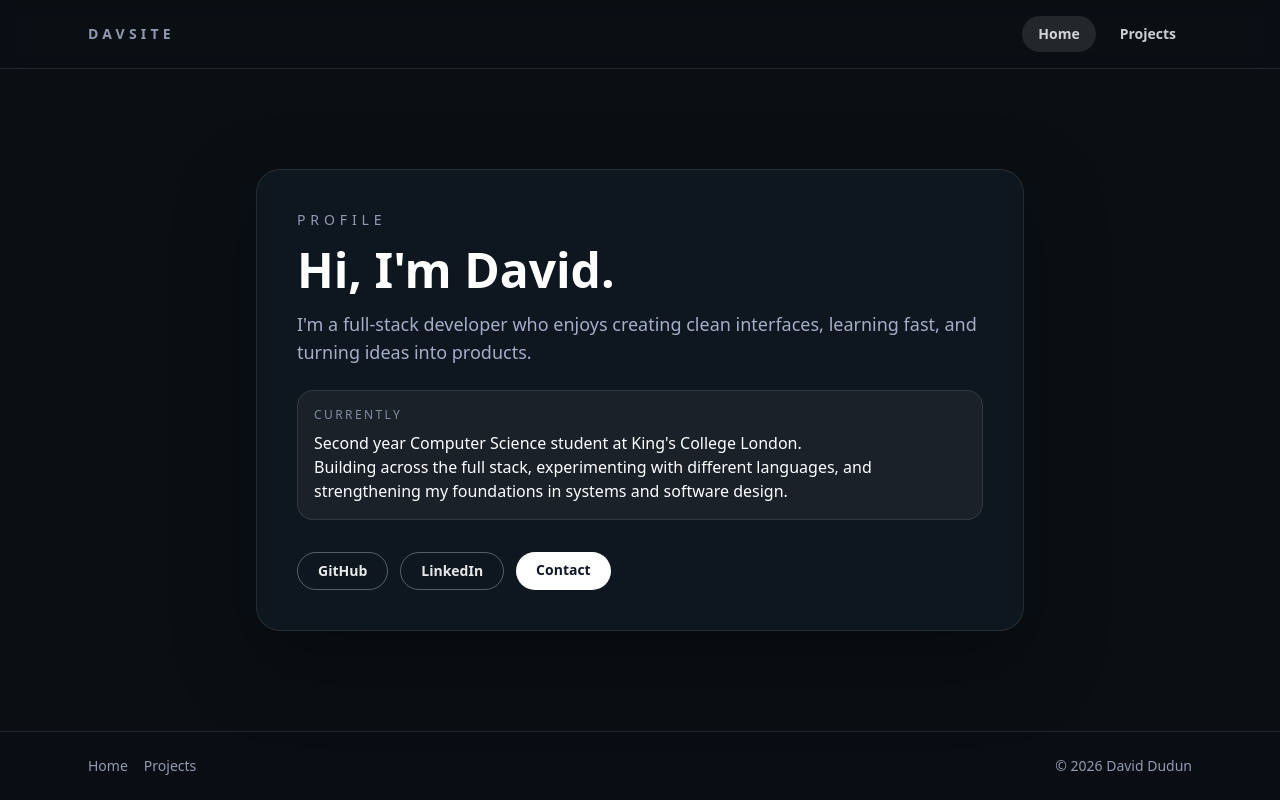
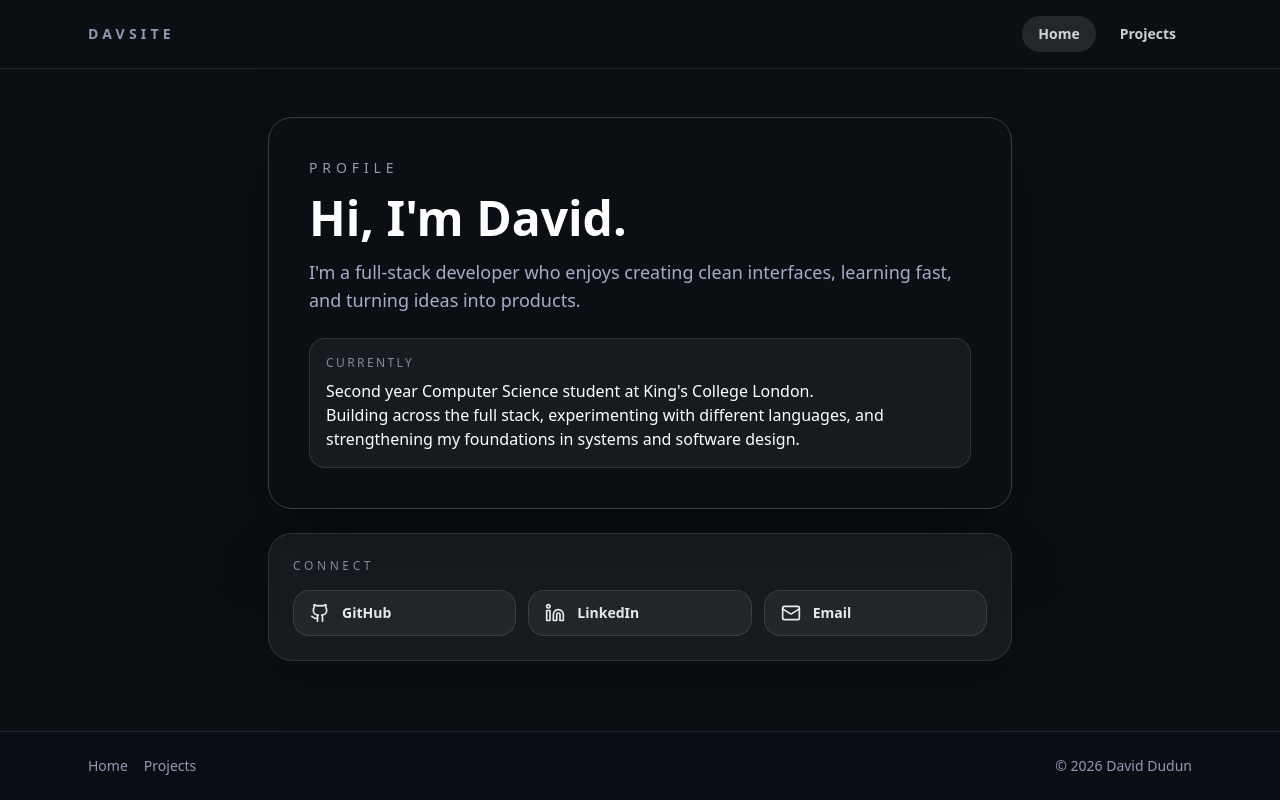
Before and after one commit to daviddudun/davsite, a React app in the folder frontend/: page / in a window 1280 px wide. Built offline with nearby package versions, Linux system fonts and the light colour scheme; the HTML template or start-up script is replaced by a standard one.

Commit message:
feat: offset profile page components and move contact links

```diff
--- a/frontend/package.json
+++ b/frontend/package.json
@@ -12,7 +12,8 @@
   "dependencies": {
     "react": "^19.2.0",
     "react-dom": "^19.2.0",
-    "react-router-dom": "^7.8.0"
+    "react-router-dom": "^7.8.0",
+    "lucide-react": "^0.542.0"
   },
   "devDependencies": {
     "@eslint/js": "^9.39.1",
--- a/frontend/src/App.css
+++ b/frontend/src/App.css
@@ -1,5 +1,6 @@
 .app-shell {
   display: grid;
-  place-items: center;
+  justify-items: center;
+  align-items: start;
   padding: 48px 20px;
 }
--- a/frontend/src/pages/Home.tsx
+++ b/frontend/src/pages/Home.tsx
@@ -1,7 +1,10 @@
+import { Github, Linkedin, Mail } from 'lucide-react'
+
 function Home() {
   return (
-    <main className="app-shell bg-midnight text-white flex-1">
-      <section className="w-full max-w-3xl rounded-3xl border border-white/10 bg-steel/90 p-10 shadow-[0_30px_80px_rgba(0,0,0,0.35)] backdrop-blur">
+    <main className="app-shell bg-midnight text-white flex-1 grid-cols-5">
+      <div className="col-start-2 col-span-3 w-full max-w-3xl justify-self-start space-y-6">
+        <section className="rounded-3xl border border-white/20 bg-transparent p-10 shadow-[0_30px_80px_rgba(0,0,0,0.35)] backdrop-blur">
         <p className="text-sm uppercase tracking-[0.35em] text-mist/70">
           Profile
         </p>
@@ -21,31 +24,40 @@ function Home() {
               Building across the full stack, experimenting with different languages, and strengthening my foundations in systems and software design.
             </p>
         </div>
-        <div className="mt-8 flex flex-wrap gap-3">
+        </section>
+        <section className="rounded-3xl border border-white/10 bg-white/5 p-6 shadow-[0_20px_50px_rgba(0,0,0,0.25)] backdrop-blur">
+          <p className="text-xs uppercase tracking-[0.3em] text-mist/60">
+            Connect
+          </p>
+          <div className="mt-4 grid gap-3 sm:grid-cols-3">
             <a
-            className="rounded-full border border-white/30 px-5 py-2 text-sm font-semibold text-white/90 transition hover:border-white"
+              className="flex items-center gap-3 rounded-2xl border border-white/10 bg-white/5 px-4 py-3 text-sm font-semibold text-white/90 transition hover:border-white/40"
               href="https://github.com/xlightningstar"
               target="_blank"
               rel="noreferrer"
             >
+              <Github className="h-5 w-5" aria-hidden="true" />
               GitHub
             </a>
             <a
-            className="rounded-full border border-white/30 px-5 py-2 text-sm font-semibold text-white/90 transition hover:border-white"
+              className="flex items-center gap-3 rounded-2xl border border-white/10 bg-white/5 px-4 py-3 text-sm font-semibold text-white/90 transition hover:border-white/40"
               href="https://www.linkedin.com/in/david-dudun-8995bb180/"
               target="_blank"
               rel="noreferrer"
             >
+              <Linkedin className="h-5 w-5" aria-hidden="true" />
               LinkedIn
             </a>
             <a
-            className="rounded-full bg-white px-5 py-2 text-sm font-semibold text-slate-900 transition hover:-translate-y-0.5 hover:shadow-lg"
+              className="flex items-center gap-3 rounded-2xl border border-white/10 bg-white/5 px-4 py-3 text-sm font-semibold text-white/90 transition hover:border-white/40"
               href="mailto:david.dudun@gmail.com"
             >
-            Contact
+              <Mail className="h-5 w-5" aria-hidden="true" />
+              Email
             </a>
           </div>
         </section>
+      </div>
     </main>
   )
 }
```
Also changed, not shown: 1 other file (tests, documents, lock files or other folders). Lines whose indentation alone changed are shown as unchanged.
